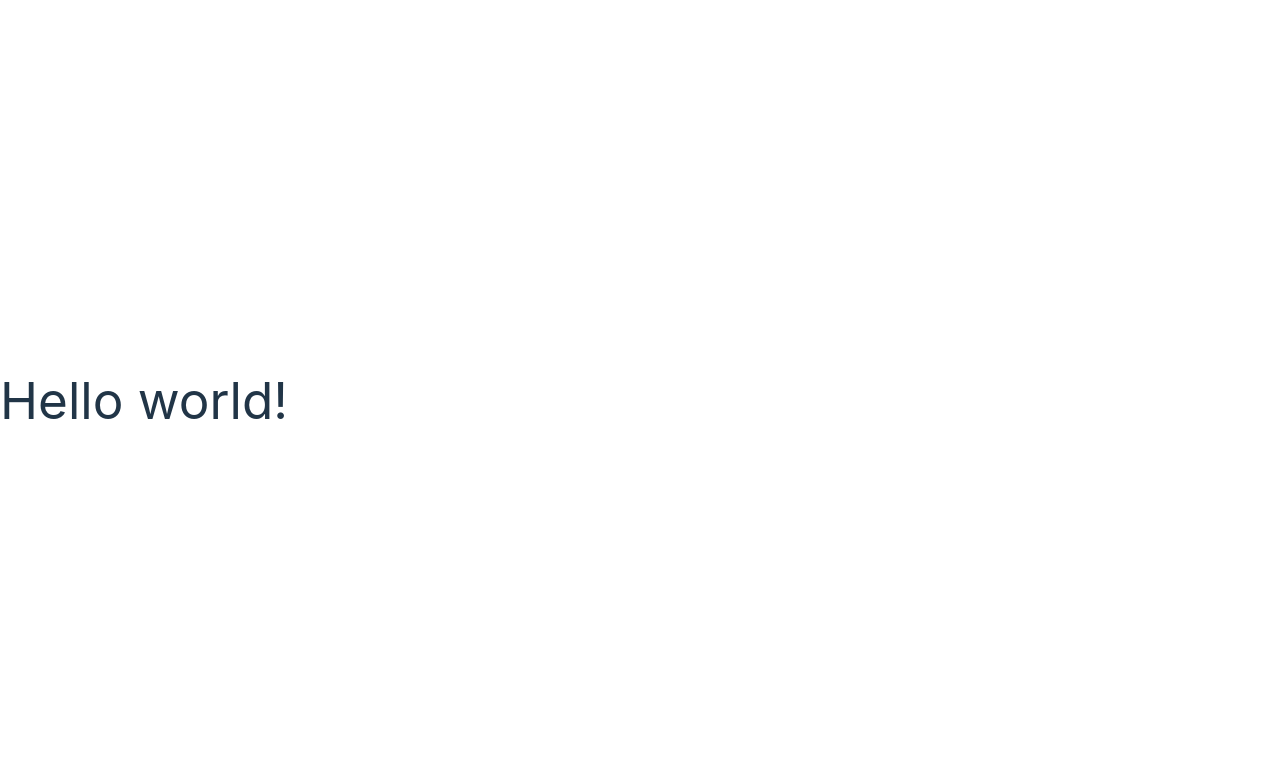
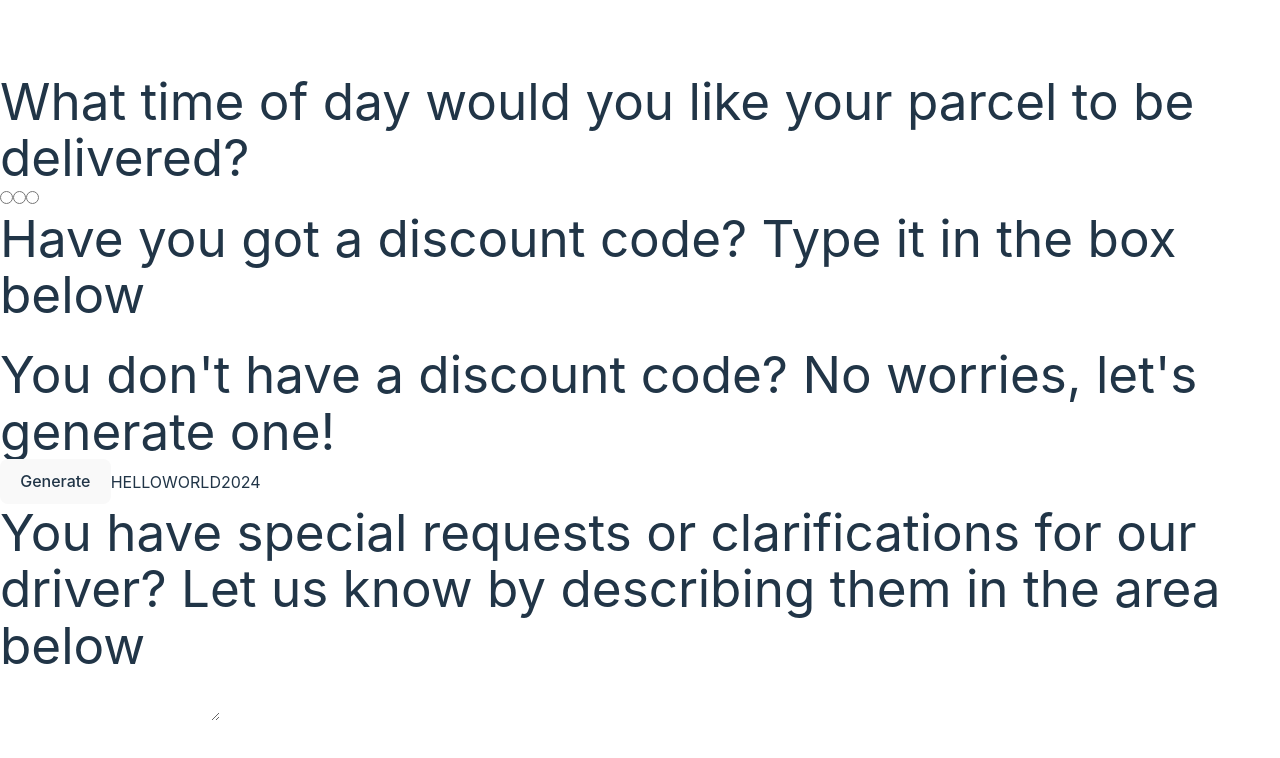
Before and after one commit to andriiwp3/cart-example, a React (Vite) app: page / in a window 1280 px wide. Shown: the top 758 px of the page. Built offline with nearby package versions, Linux system fonts and the light colour scheme.

Commit message:
Add basic layout

```diff
--- a/src/App.tsx
+++ b/src/App.tsx
@@ -1,5 +1,7 @@
+import CartPage from "@/features/cart"
+
 function App() {
-  return <h1>Hello world!</h1>
+  return <CartPage />
 }
 
 export default App
--- /dev/null
+++ b/src/features/cart/constants.ts
@@ -0,0 +1,7 @@
+import { TIMES_OF_DAY } from "./types";
+
+export const AVAILABLE_TIMES_OF_DAY = Object.freeze([
+    { label: 'Morning (5am - 12pm)', value: TIMES_OF_DAY.MORNING },
+    { label: 'Afternoon (12pm - 5pm)', value: TIMES_OF_DAY.AFTERNOON },
+    { label: 'Evening (5pm - 9pm)', value: TIMES_OF_DAY.EVENING},
+])
--- /dev/null
+++ b/src/features/cart/index.ts
@@ -0,0 +1 @@
+export { default } from './page';
--- /dev/null
+++ b/src/features/cart/page.tsx
@@ -0,0 +1,37 @@
+import RadioButton from "@/components/forms/radio-button";
+import { AVAILABLE_TIMES_OF_DAY } from "./constants";
+import Input from "@/components/forms/input";
+import TextArea from "@/components/forms/textarea";
+import Button from "@/components/button";
+
+export default function CartPage() {
+    return (
+        <div>
+            <div>
+                <h1>What time of day would you like your parcel to be delivered?</h1>
+                <div>
+                    {AVAILABLE_TIMES_OF_DAY.map(({ value }) => <RadioButton name="timeOfDay" value={value} />)}
+                </div>
+            </div>
+            <div>
+                <h1>Have you got a discount code? Type it in the box below</h1>
+                <div>
+                    <Input name="discountCode"  />
+                </div>
+            </div>
+            <div>
+                <h1>You don't have a discount code? No worries, let's generate one!</h1>
+                <div>
+                    <Button>Generate</Button>
+                    <span>HELLOWORLD2024</span>
+                </div>
+            </div>
+            <div>
+                <h1>You have special requests or clarifications for our driver? Let us know by describing them in the area below</h1>
+                <div>
+                    <TextArea name="notes"  />
+                </div>
+            </div>
+        </div>
+    )
+}
--- /dev/null
+++ b/src/features/cart/types.ts
@@ -0,0 +1,5 @@
+export enum TIMES_OF_DAY {
+    MORNING = 'morning',
+    AFTERNOON = 'afternoon',
+    EVENING = 'evening',
+}
```
Also changed, not shown: src/features/cart/cart-slice.ts (added, +7 -0 lines).
